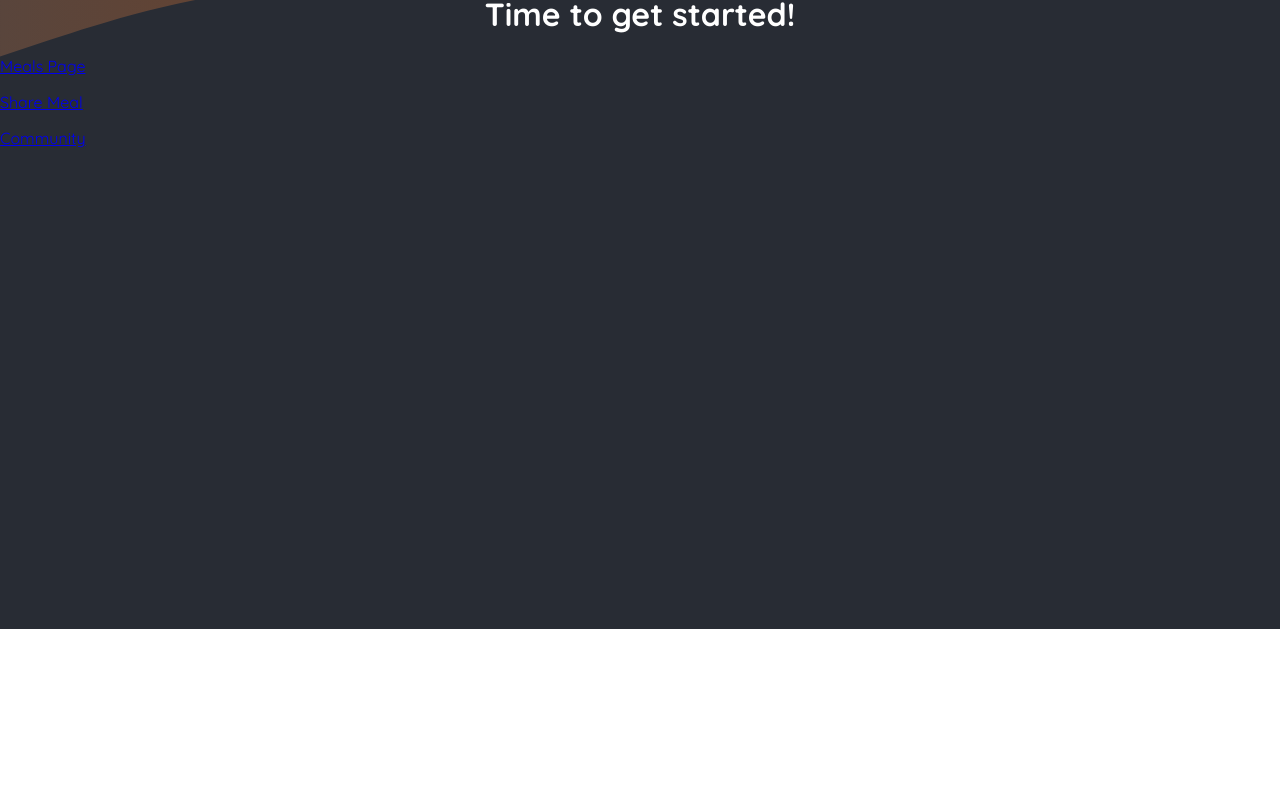
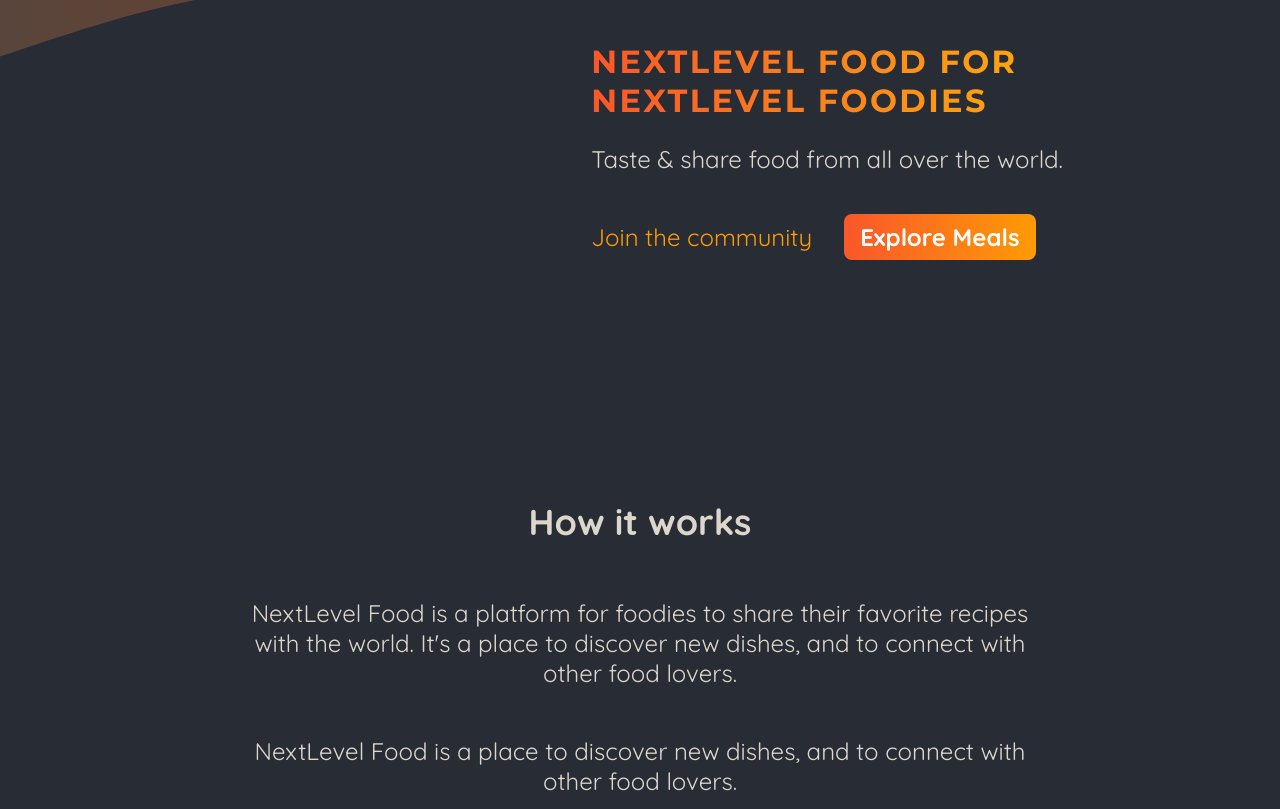
Before and after one commit to AndreaParrini/react-25-next-js-foddies, a Next.js app: page / in a window 1280 px wide. Shown: the part 171-980 px from the top of the page. Before the commit the page ends 800 px from the top, so only its background shows below. Built offline with nearby package versions, Linux system fonts and the light colour scheme.

Commit message:
add content page

```diff
--- a/app/page.js
+++ b/app/page.js
@@ -1,14 +1,52 @@
 import Link from "next/link";
+
+import classes from './page.module.css'
 
 export default function Home() {
   return (
-    <main>
-      <h1 style={{ color: 'white', textAlign: 'center' }}>
-        Time to get started!
-      </h1>
-      <p><Link href='/meals'>Meals Page</Link></p>
-      <p><Link href='/meals/share'>Share Meal</Link></p>
-      <p><Link href='/community'>Community</Link></p>
-    </main>
+    <>
+      <header className={classes.header}>
+        <div className={classes.slideshow}>
+
+        </div>
+        <div>
+          <div className={classes.hero}>
+            <h1>NextLevel Food for NextLevel Foodies</h1>
+            <p>Taste & share food from all over the world.</p>
+          </div>
+          <div className={classes.cta}>
+            <Link href='/community'>Join the community</Link>
+            <Link href='/meals'>Explore Meals</Link>
+          </div>
+        </div>
+      </header>
+      <main>
+        <section className={classes.section}>
+          <h2>How it works</h2>
+          <p>
+            NextLevel Food is a platform for foodies to share their favorite
+            recipes with the world. It&apos;s a place to discover new dishes, and to
+            connect with other food lovers.
+          </p>
+          <p>
+            NextLevel Food is a place to discover new dishes, and to connect
+            with other food lovers.
+          </p>
+        </section>
+
+        <section className={classes.section}>
+          <h2>Why NextLevel Food?</h2>
+          <p>
+            NextLevel Food is a platform for foodies to share their favorite
+            recipes with the world. It&apos;s a place to discover new dishes, and to
+            connect with other food lovers.
+          </p>
+          <p>
+            NextLevel Food is a place to discover new dishes, and to connect
+            with other food lovers.
+          </p>
+        </section>
+      </main>
+    </>
   );
 }
--- /dev/null
+++ b/app/page.module.css
@@ -0,0 +1,75 @@
+.header {
+    display: flex;
+    gap: 3rem;
+    margin: 3rem auto;
+    width: 90%;
+    max-width: 75rem;
+}
+
+.slideshow {
+    width: 40rem;
+    height: 25rem;
+}
+
+.hero {
+    color: #ddd6cb;
+    font-size: 1.5rem;
+}
+
+.hero h1 {
+    font-size: 2rem;
+    font-weight: bold;
+    font-family: 'Montserrat', sans-serif;
+    letter-spacing: 0.15rem;
+    text-transform: uppercase;
+    background: linear-gradient(90deg, #f9572a, #ffc905);
+    background-clip: text;
+    -webkit-background-clip: text;
+    -webkit-text-fill-color: transparent;
+}
+
+.cta {
+    font-size: 1.5rem;
+    display: flex;
+    gap: 1rem;
+}
+
+.cta a {
+    display: inline-block;
+    margin-top: 1rem;
+    padding: 0.5rem 1rem;
+    border-radius: 0.5rem;
+    background: linear-gradient(90deg, #f9572a, #ff9b05);
+    color: #ffffff;
+    font-weight: bold;
+    text-decoration: none;
+}
+
+.cta a:hover,
+.cta a:active {
+    background: linear-gradient(90deg, #fd4715, #f9b241);
+}
+
+.cta a:first-child {
+    background: transparent;
+    font-weight: normal;
+    color: #ff9b05;
+    padding-left: 0;
+}
+
+.cta a:first-child:hover,
+.cta a:first-child:active {
+    background: transparent;
+    color: #f9b241;
+}
+
+.section {
+    display: flex;
+    flex-direction: column;
+    color: #ddd6cb;
+    font-size: 1.5rem;
+    max-width: 50rem;
+    width: 90%;
+    margin: 2rem auto;
+    text-align: center;
+}
```
